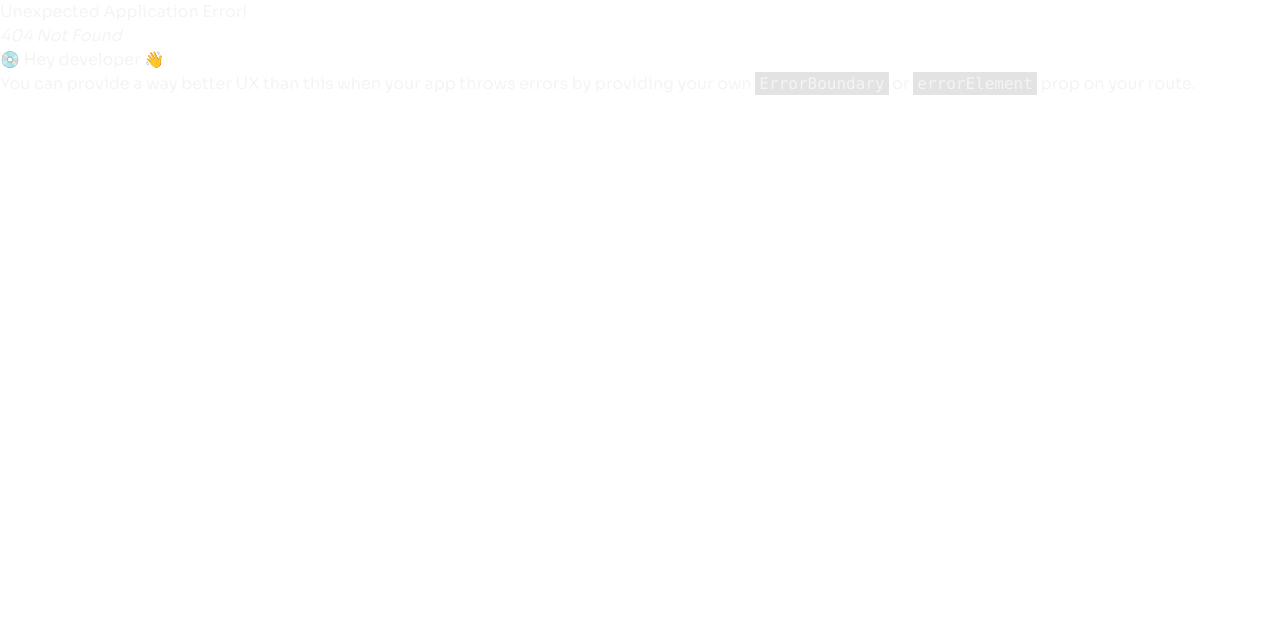
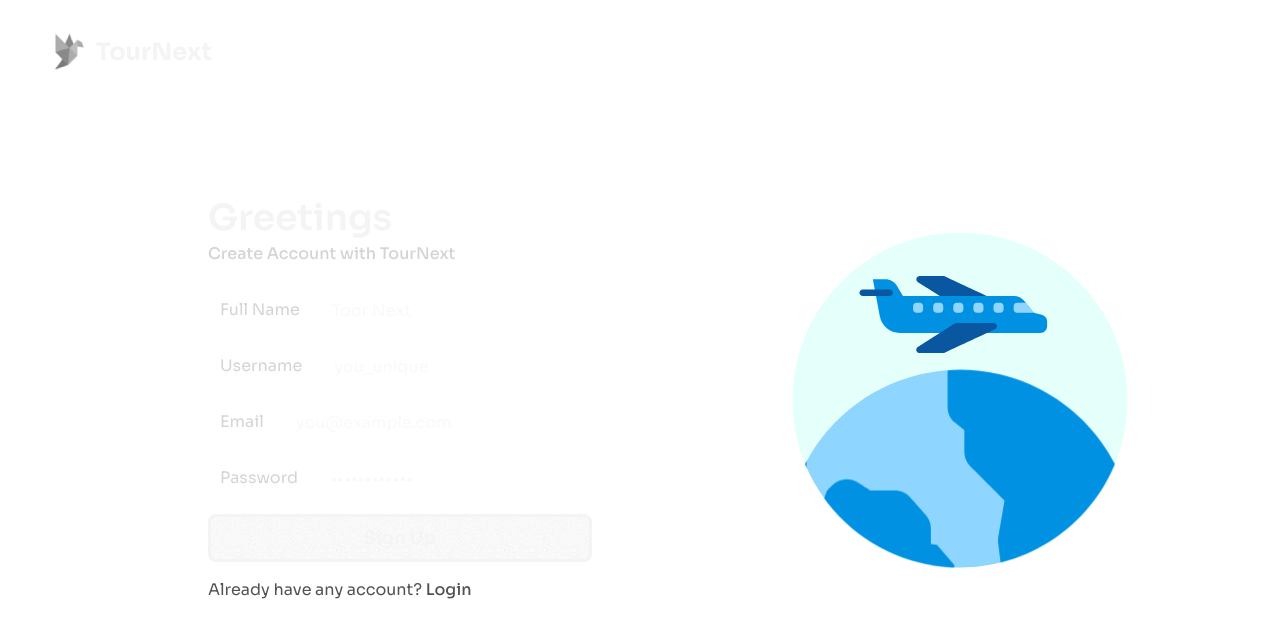
Before and after one commit to mahnafdev/tournext-client, a React (Vite) app: page /auth/signup in a window 1280 px wide. Before the commit this address had no page. Shown: the top 638 px of the page. Built offline with nearby package versions, Linux system fonts and the light colour scheme.

Commit message:
feat(auth): design signup page with form validation

```diff
--- a/src/layouts/AuthLayout.jsx
+++ b/src/layouts/AuthLayout.jsx
@@ -24,7 +24,7 @@ const AuthLayout = () => {
 				<div className="min-h-screen h-full bg-primary/25 grid place-items-center">
 					<Lottie
 						animationData={AuthLottie}
-						loop
+						loop={false}
 						className="min-w-sm max-w-xl"
 					/>
 				</div>
--- a/src/layouts/NavBar.css
+++ b/src/layouts/NavBar.css
@@ -1,4 +1,4 @@
-nav ul.nav-links li a.active {
+nav ul#nav-links li.nav-link a.active {
 	background-color: var(--color-primary);
 	color: var(--color-zinc-900);
 	font-weight: 600;
--- a/src/pages/auth/LoginPage.jsx
+++ b/src/pages/auth/LoginPage.jsx
@@ -37,15 +37,8 @@ const LoginPage = () => {
 							<span className="label text-neutral-300">Email</span>
 							<input
 								type="email"
-								name="email"
 								placeholder="you@example.com"
-								{...register("email", {
-									required: "Email is required",
-									pattern: {
-										value: /^[^\s@]+@[^\s@]+\.[^\s@]+$/,
-										message: "Invalid email address",
-									},
-								})}
+								{...register("email", { required: "Email is required" })}
 							/>
 						</label>
 						{errors.email && <p className="text-error">{errors.email.message}</p>}
@@ -55,7 +48,6 @@ const LoginPage = () => {
 							<span className="label text-neutral-300">Password</span>
 							<input
 								type="password"
-								name="password"
 								placeholder="••••••••••••"
 								{...register("password", { required: "Password is required" })}
 							/>
--- /dev/null
+++ b/src/pages/auth/SignUpPage.jsx
@@ -0,0 +1,140 @@
+import { useForm } from "react-hook-form";
+import { Link } from "react-router";
+
+const SignUpPage = () => {
+	const {
+		register,
+		handleSubmit,
+		reset,
+		formState: { errors },
+	} = useForm();
+	const handleSignUp = (data) => {
+		reset();
+	};
+	return (
+		<main
+			id="signup-page"
+			className="w-sm space-y-6"
+		>
+			<div
+				id="signup-head"
+				className="space-y-1"
+			>
+				<h2 className="text-4xl font-semibold text-primary">Greetings</h2>
+				<p className="font-medium text-zinc-300">Create Account with TourNext</p>
+			</div>
+			<div
+				id="signup-body"
+				className="space-y-4"
+			>
+				<form
+					id="signup-form"
+					className="space-y-4"
+					onSubmit={handleSubmit(handleSignUp)}
+				>
+					<div className="validated-input space-y-1">
+						<label className="input w-full text-[1rem] rounded-lg">
+							<span className="label text-neutral-300">Full Name</span>
+							<input
+								type="text"
+								placeholder="Toor Next"
+								{...register("full_name", {
+									required: "Full Name is required",
+								})}
+							/>
+						</label>
+						{errors.full_name && (
+							<p className="text-error">{errors.full_name.message}</p>
+						)}
+					</div>
+					<div className="validated-input space-y-1">
+						<label className="input w-full text-[1rem] rounded-lg">
+							<span className="label text-neutral-300">Username</span>
+							<input
+								type="text"
+								placeholder="you_unique"
+								{...register("username", {
+									required: "Username is required",
+									pattern: {
+										value: /^[a-z0-9]+$/,
+										message:
+											"Username can only contain lowercase letters and digits",
+									},
+								})}
+							/>
+						</label>
+						{errors.username && (
+							<p className="text-error">{errors.username.message}</p>
+						)}
+					</div>
+					<div className="validated-input space-y-1">
+						<label className="input w-full text-[1rem] rounded-lg">
+							<span className="label text-neutral-300">Email</span>
+							<input
+								type="email"
+								placeholder="you@example.com"
+								{...register("email", {
+									required: "Email is required",
+									pattern: {
+										value: /^[^\s@]+@[^\s@]+\.[^\s@]+$/,
+										message: "Invalid email address",
+									},
+								})}
+							/>
+						</label>
+						{errors.email && <p className="text-error">{errors.email.message}</p>}
+					</div>
+					<div className="validated-input space-y-1">
+						<label className="input w-full text-[1rem] rounded-lg">
+							<span className="label text-neutral-300">Password</span>
+							<input
+								type="password"
+								placeholder="••••••••••••"
+								{...register("password", {
+									required: "Password is required",
+									validate: {
+										minLength: (value) =>
+											/^.{9,}$/.test(value) ||
+											"Password must contain at least 8 characters",
+										hasLowercase: (value) =>
+											/[a-z]/.test(value) ||
+											"Password must contain at least 1 lowercase letter",
+										hasUppercase: (value) =>
+											/[A-Z]/.test(value) ||
+											"Password must contain at least 1 uppercase letter",
+										hasDigit: (value) =>
+											/[0-9]/.test(value) ||
+											"Password must contain at least 1 digit",
+										hasSymbol: (value) =>
+											/[!@#$%^&*.;'"<>`~\\/]/.test(value) ||
+											"Password must contain at least 1 symbol",
+									},
+								})}
+							/>
+						</label>
+						{errors.password && (
+							<p className="text-error">{errors.password.message}</p>
+						)}
+					</div>
+					<button
+						type="submit"
+						className="btn btn-lg btn-accent btn-block rounded-lg"
+					>
+						Sign Up
+					</button>
+				</form>
+				<p className="text-neutral-600">
+					Already have any account?{" "}
+					<Link
+						to="/auth/login"
+						className="link link-hover font-medium text-secondary"
+					>
+						Login
+					</Link>
+				</p>
+			</div>
+		</main>
+	);
+};
+
+export default SignUpPage;
--- a/src/routes/router.js
+++ b/src/routes/router.js
@@ -3,6 +3,7 @@ import RootLayout from "../layouts/RootLayout";
 import HomePage from "../pages/HomePage";
 import AuthLayout from "../layouts/AuthLayout";
 import LoginPage from "../pages/auth/LoginPage";
+import SignUpPage from "../pages/auth/SignUpPage";
 
 const router = createBrowserRouter([
 	{
@@ -23,6 +24,10 @@ const router = createBrowserRouter([
 				path: "/auth/login",
 				Component: LoginPage,
 			},
+			{
+				path: "/auth/signup",
+				Component: SignUpPage,
+			},
 		],
 	},
 ]);
```
